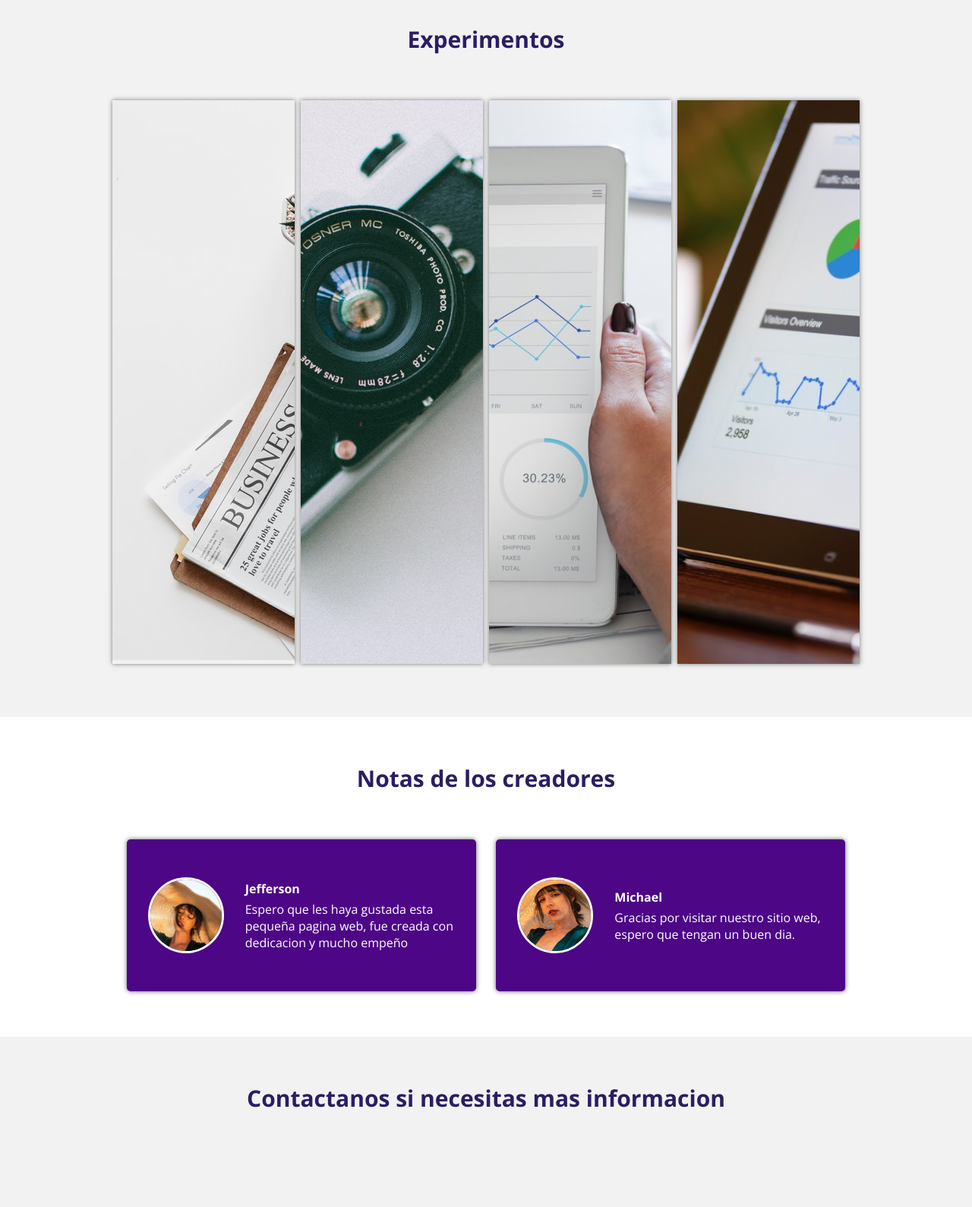
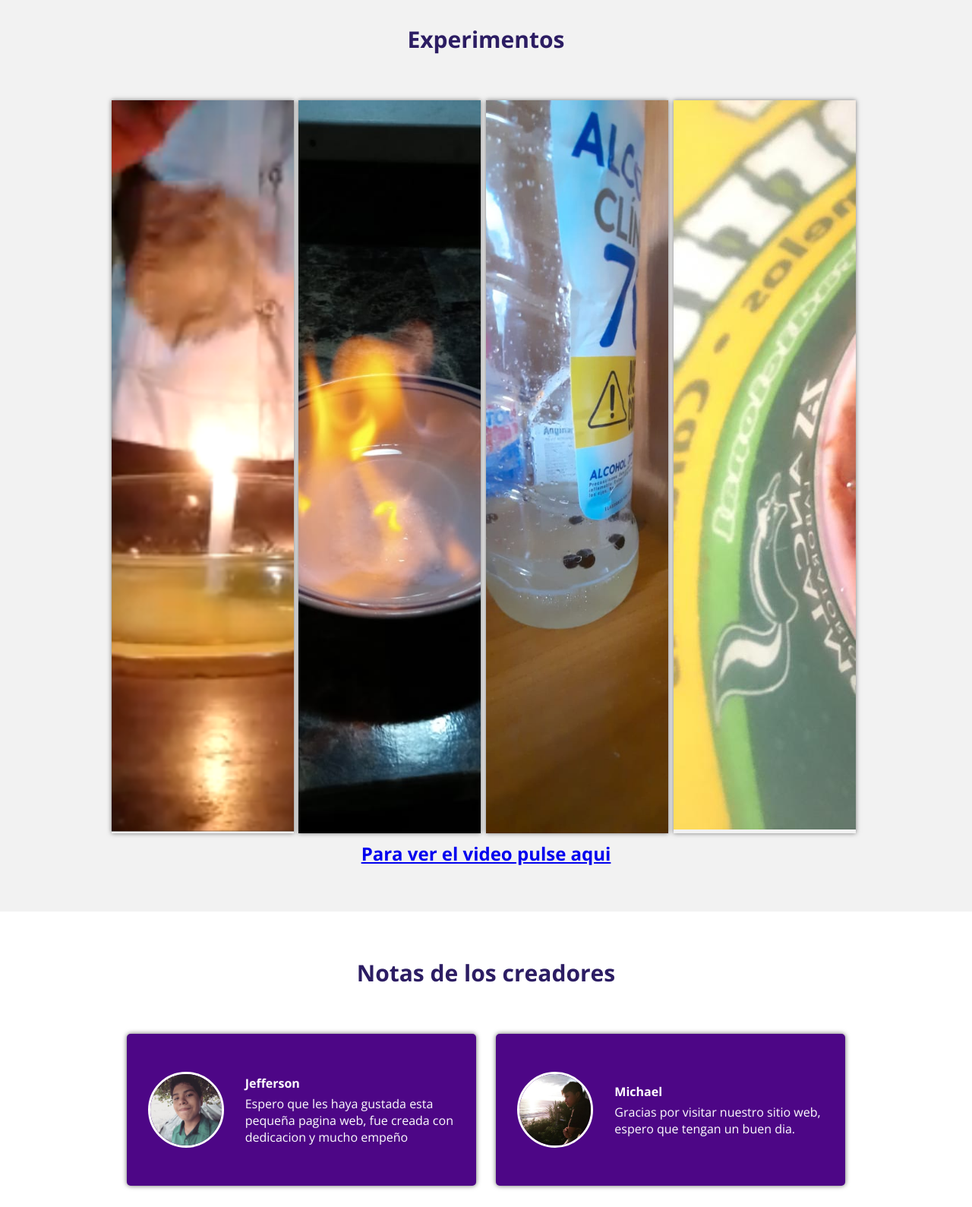
Before and after one commit to lamaracanaca/Experipedia, a plain HTML site: page index.html in a window 1280 px wide. Shown: the part 1300-2889 px from the top of the page at 76% size. Drawn offline with nearby package versions, Linux system fonts and the light colour scheme.

Commit message:
Add files via upload

```diff
--- a/index.html
+++ b/index.html
@@ -48,32 +48,35 @@
                 <h2 class="titulo">Experimentos</h2>
                 <div class="galeria-port">
                     <div class="imagen-port">
-                        <a title="Los Tejos" href=""><img src="img/img1.jpg" alt=""></a>
+                        <img src="img/fotos/sasss.PNG" alt="">
                         <div class="hover-galeria">
                             <img src="img/icono1.jpg" alt="">
                             <p>El agua que sube</p>
                         </div>
                     </div>
                     <div class="imagen-port">
-                        <img src="img/img2.jpg" alt="">
+                        <img src="img/fotos/IMG-20201124-WA2081.jpg" alt="">
                         <div class="hover-galeria">
                             <img src="img/icono1.jpg" alt="">
                             <p>Fuego de colores</p>
                         </div>
                     </div>
                     <div class="imagen-port">
-                        <img src="img/img3.jpg" alt="">
-                        <div class="hover-galeria">
+                        <img src="img/fotos/IMG-20201124-WA1799.jpg" alt="">
+                        <div class="hover-galeria">,</a>
                             <img src="img/icono1.jpg" alt="">
                             <p>Repelente casero</p>
                         </div>
                     </div>
                     <div class="imagen-port">
-                        <img src="img/img7.jpg" alt="">
+                        <a title="Vino casero" href=""><img src="img/fotos/IMG-20201124-WA1262.jpg" alt="">
                         <div class="hover-galeria">
                             <img src="img/icono1.jpg" alt="">
                             <p>Vino casero</p>
                         </div>
+                    </div>
+                    <div>
+                        <a href="https://youtu.be/iw4-iWUtLew"><h1>Para ver el video pulse aqui</h1></a>
                     </div>
                 </div>
             </div>
@@ -82,14 +85,14 @@
             <h2 class="titulo">Notas de los creadores</h2>
             <div class="cards">
                 <div class="card">
-                    <img src="img/face1.jpg" alt="">
+                    <img src="img/fotos/IMG_20200715_164923_871.jpg" alt="">
                     <div class="contenido-texto-card">
                         <h4>Jefferson</h4>
                         <p>Espero que les haya gustada esta pequeña pagina web, fue creada con dedicacion y mucho empeño</p>
                     </div>
                 </div>
                 <div class="card">
-                    <img src="img/face2.jpg" alt="">
+                    <img src="img/fotos/Screenshot_20201124-215054~2.png" alt="">
                     <div class="contenido-texto-card">
                         <h4>Michael</h4>
                         <p>Gracias por visitar nuestro sitio web, espero que tengan un buen dia.</p>
```
Also changed, not shown: img/fotos/IMG-20201124-WA1262.jpg (added), img/fotos/IMG-20201124-WA1799.jpg (added), img/fotos/IMG-20201124-WA2081.jpg (added), img/fotos/IMG_20200715_164923_871.jpg (added), img/fotos/Screenshot_20201124-215054~2.png (added), img/fotos/sasss.PNG (added).
